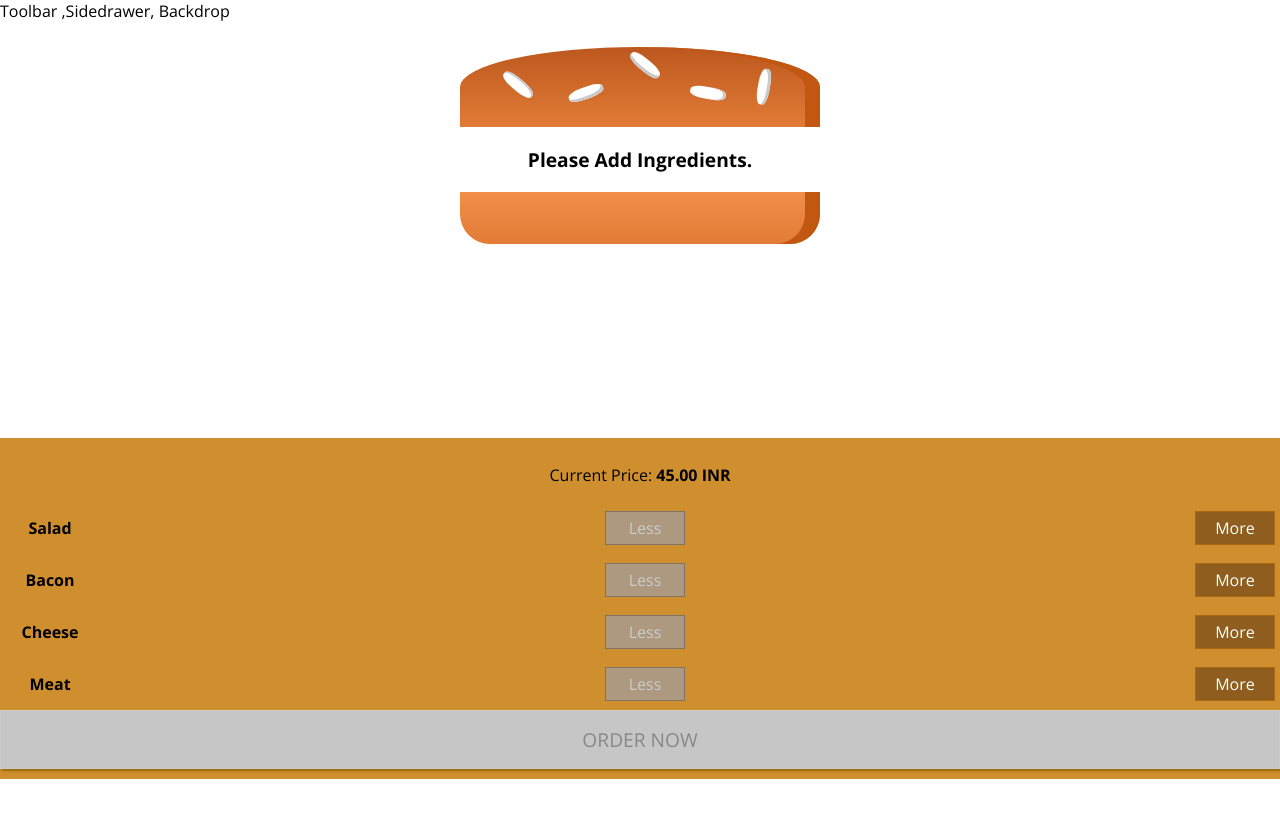
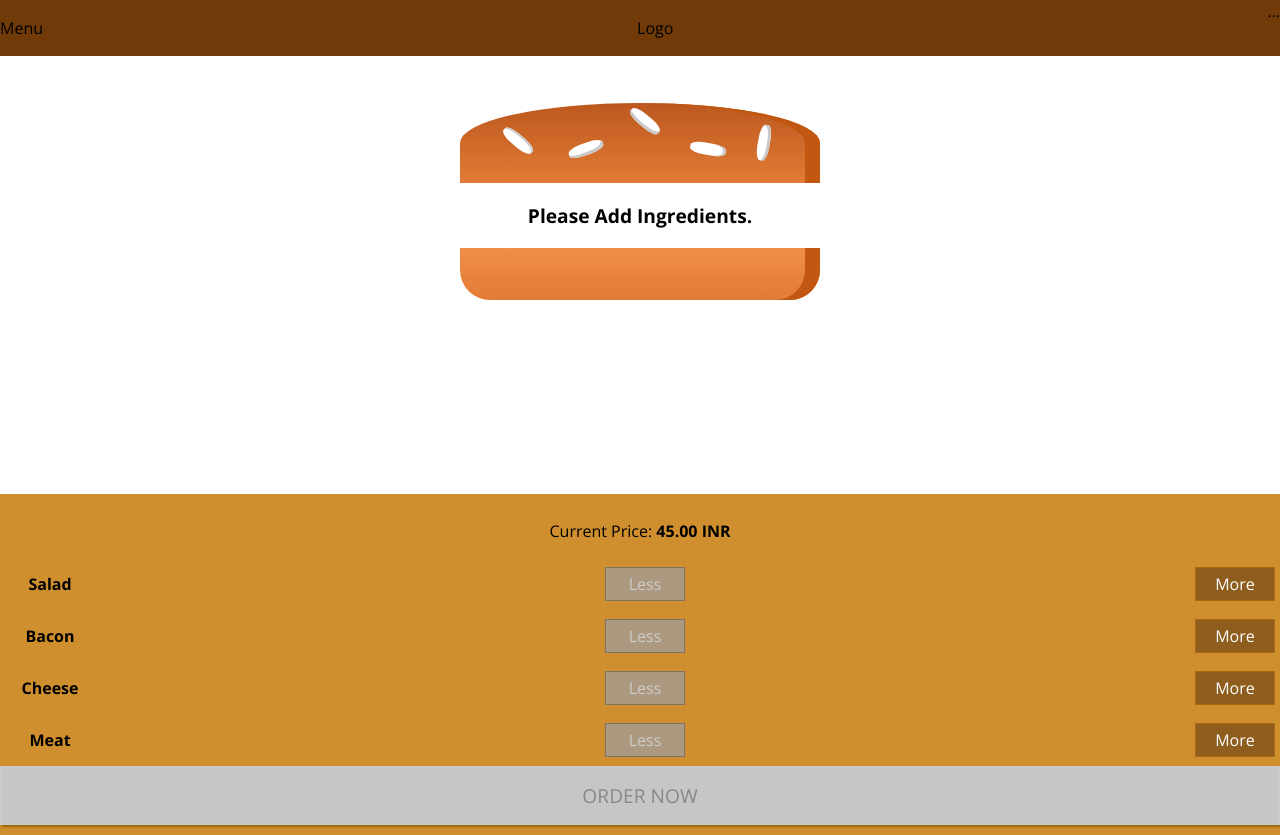
Before and after one commit to nikesh9220/Burger-Builder, a React app: page / in a window 1280 px wide. Before the commit the page ends 800 px from the top, so only its background shows below. Built offline with nearby package versions, Linux system fonts and the light colour scheme.

Commit message:
Logo added

```diff
--- a/src/components/Layout/Layout.css
+++ b/src/components/Layout/Layout.css
@@ -1,3 +1,3 @@
 .Content{
-    margin-top: 16px;
+    margin-top: 72px;
 }
--- a/src/components/Layout/Layout.js
+++ b/src/components/Layout/Layout.js
@@ -1,9 +1,12 @@
 import React from 'react'
 import Aux from '../../hoc/Auxilory'
 import classes from './Layout.css'
+import Toolbar from '../Navigation/Toolbar/Toolbar'
 const layout = (props) =>(
  <Aux>
+    <Toolbar/>
     <div >Toolbar ,Sidedrawer, Backdrop</div>
+
         <main className={classes.Content}>
          {props.children}
         </main>
--- /dev/null
+++ b/src/components/Navigation/Toolbar/Toolbar.css
@@ -0,0 +1,18 @@
+.Toolbar{
+    height: 56px;
+    width: 100%;
+    position: fixed;
+    top:0;
+    left:0;
+    background-color: #703b09;
+    display: flex;
+    justify-content: space-between;
+    align-items: center;
+    padding: 0 20;
+    box-sizing: border-box;
+    z-index: 90;
+}
+
+.Toolbar nav{
+    height: 100%;
+}
--- /dev/null
+++ b/src/components/Navigation/Toolbar/Toolbar.js
@@ -0,0 +1,12 @@
+import React from 'react'
+import classes from './Toolbar.css'
+const toolbar = () =>(
+    <header className={classes.Toolbar}>
+        <div>Menu</div>
+        <div>Logo</div>
+        <nav>
+            ...
+        </nav>
+    </header>
+);
+export default toolbar;
```
Also changed, not shown: src/components/Logo/Logo.js (added, +10 -0 lines), src/assets/images/Logo.png (added).
